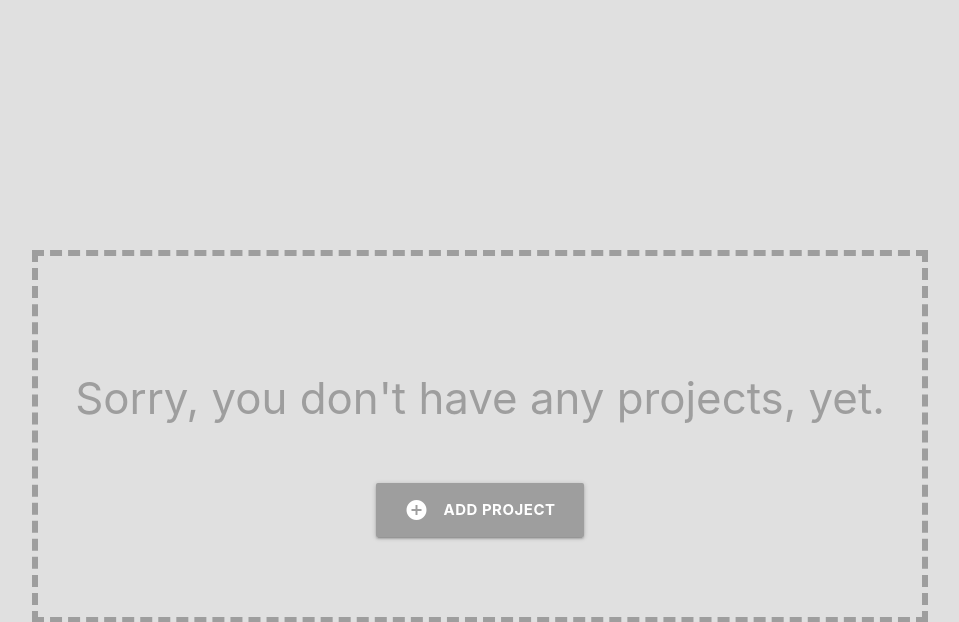
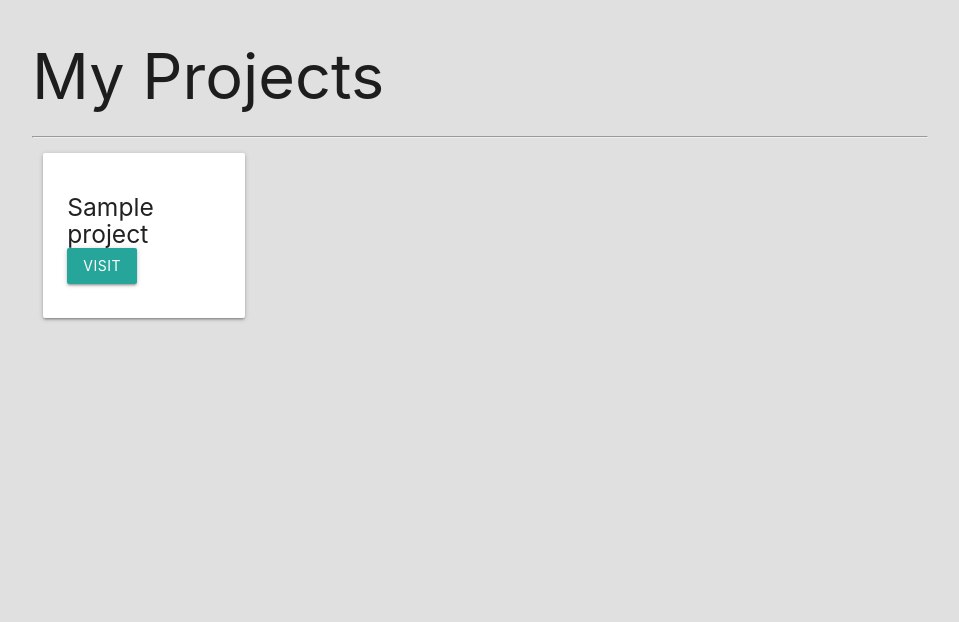
Before and after one commit to sergiy-chumachenko/django_budjet_app, a Django app: page /projects in a window 1280 px wide. Shown: the top 622 px of the page, without its empty margins (160-1119 px from the left). Run offline with Django 3.2, Linux system fonts and the light colour scheme; tables that the repository leaves empty hold one stand-in row (values such as "Sample post").

Commit message:
[UPDATE] Project List updated

```diff
--- a/budget/models.py
+++ b/budget/models.py
@@ -32,3 +32,6 @@ class Expense(models.Model):
     title = models.CharField(max_length=100)
     amount = models.DecimalField(max_digits=8, decimal_places=2)
     category = models.ForeignKey(Category, on_delete=models.CASCADE)
+
+    class Meta:
+        ordering = ('-amount',)
--- a/budget/static/css/styles.css
+++ b/budget/static/css/styles.css
@@ -57,3 +57,6 @@ form ul li.category {
 .section-expenses li:nth-child(even) .expense {
     background-color: darkgray;
 }
+.section-expenses .close-icon:hover {
+    cursor: pointer;
+}
--- a/budget/templates/budget/project-detail.html
+++ b/budget/templates/budget/project-detail.html
@@ -51,7 +51,7 @@
                                 <span class="title bold">{{ expense.category.name }}</span>
                             </div>
 
-                            <a onclick="deleteExpense(this)" data-id="{{ expense.id }}">
+                            <a class="close-icon" onclick="deleteExpense(this)" data-id="{{ expense.id }}">
                                 <i class="material-icons red-text right">close</i>
                             </a>
 
--- a/budget/templates/budget/project-list.html
+++ b/budget/templates/budget/project-list.html
@@ -1,6 +1,19 @@
 {% extends 'budget/base.html' %}
 {% block content %}
     <div class="container">
+            <h1>My Projects</h1>
+            <hr>
+            <div class="row">
+                {% for project in project_list %}
+                <div class="col s12 l3">
+                    <div class="card-panel">
+                        <h5>
+                            {{ project.name }}
+                            <a href="{% url 'detail' project.slug %}" class="btn">Visit</a>
+                        </h5>
+                    </div>
+                </div>
+                    {% empty %}
                     <div class="noproject-wrapper center">
                         <h3 class="grey-text">
                             Sorry, you don't have any projects, yet.
@@ -10,5 +23,7 @@
                             <span class="bold">Add Project</span>
                         </a>
                     </div>
+                {% endfor %}
+            </div>
     </div>
 {% endblock %}
--- a/budget/views.py
+++ b/budget/views.py
@@ -9,7 +9,8 @@ import json
 
 
 def project_list(request):
-    return render(request, 'budget/project-list.html')
+    project_list = Project.objects.all()
+    return render(request, 'budget/project-list.html', {'project_list': project_list})
 
 
 def project_detail(request, project_slug):
```
Lines whose indentation alone changed are shown as unchanged.
